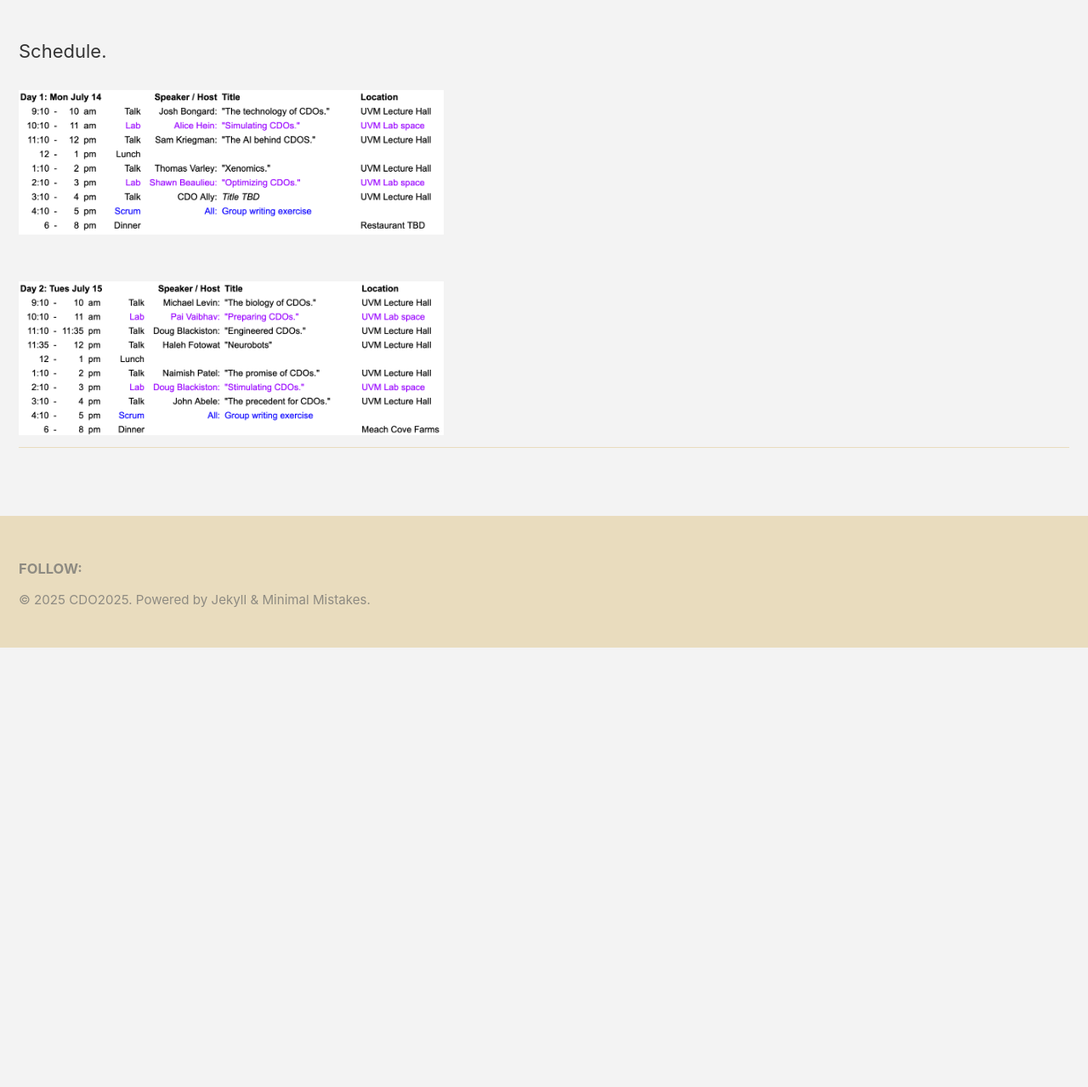
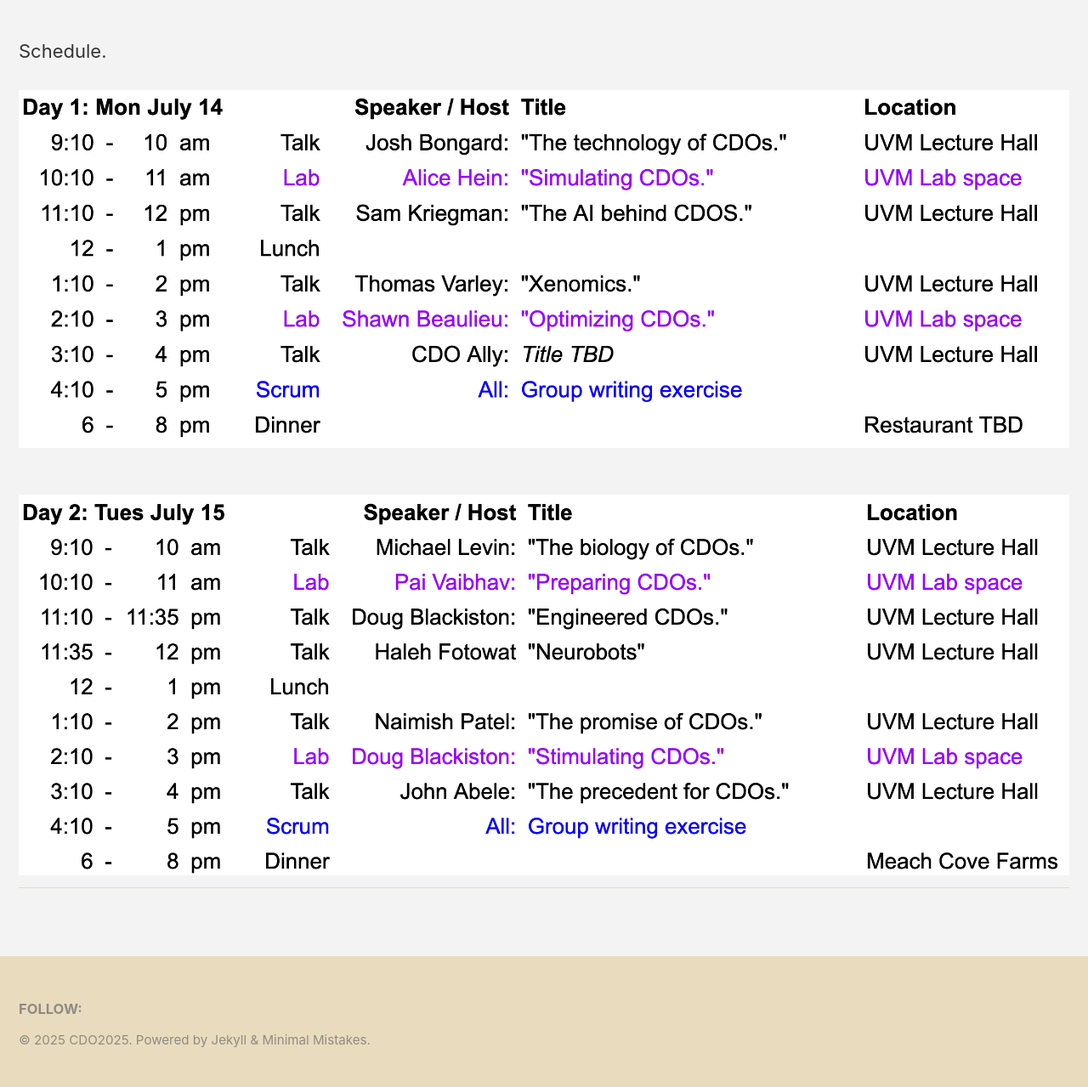
Before and after one commit to CDO2025/cdo2025.github.io, a Jekyll site: the page built from _pages/schedule.md, in a window 1280 px wide. Shown: the part 320-1599 px from the top of the page at 85% size. Built offline with Jekyll 4.4.1, drawn with Linux system fonts in a browser that asks for light colours; cached includes are drawn as plain includes; before the commit the page ends 1082 px from its top, so only the background shows below that.

Commit message:
Update schedule.md

```diff
--- a/_pages/schedule.md
+++ b/_pages/schedule.md
@@ -18,7 +18,7 @@ intro:
 ---
 Schedule.
 
-<img src="/assets/images/Day1.png" alt="day 1" width="500" height="600">
+<img src="/assets/images/Day1.png" alt="day 1">
 
-<img src="/assets/images/Day2.png" alt="day 2" width="500" height="600">
+<img src="/assets/images/Day2.png" alt="day 2">
 ---
```
